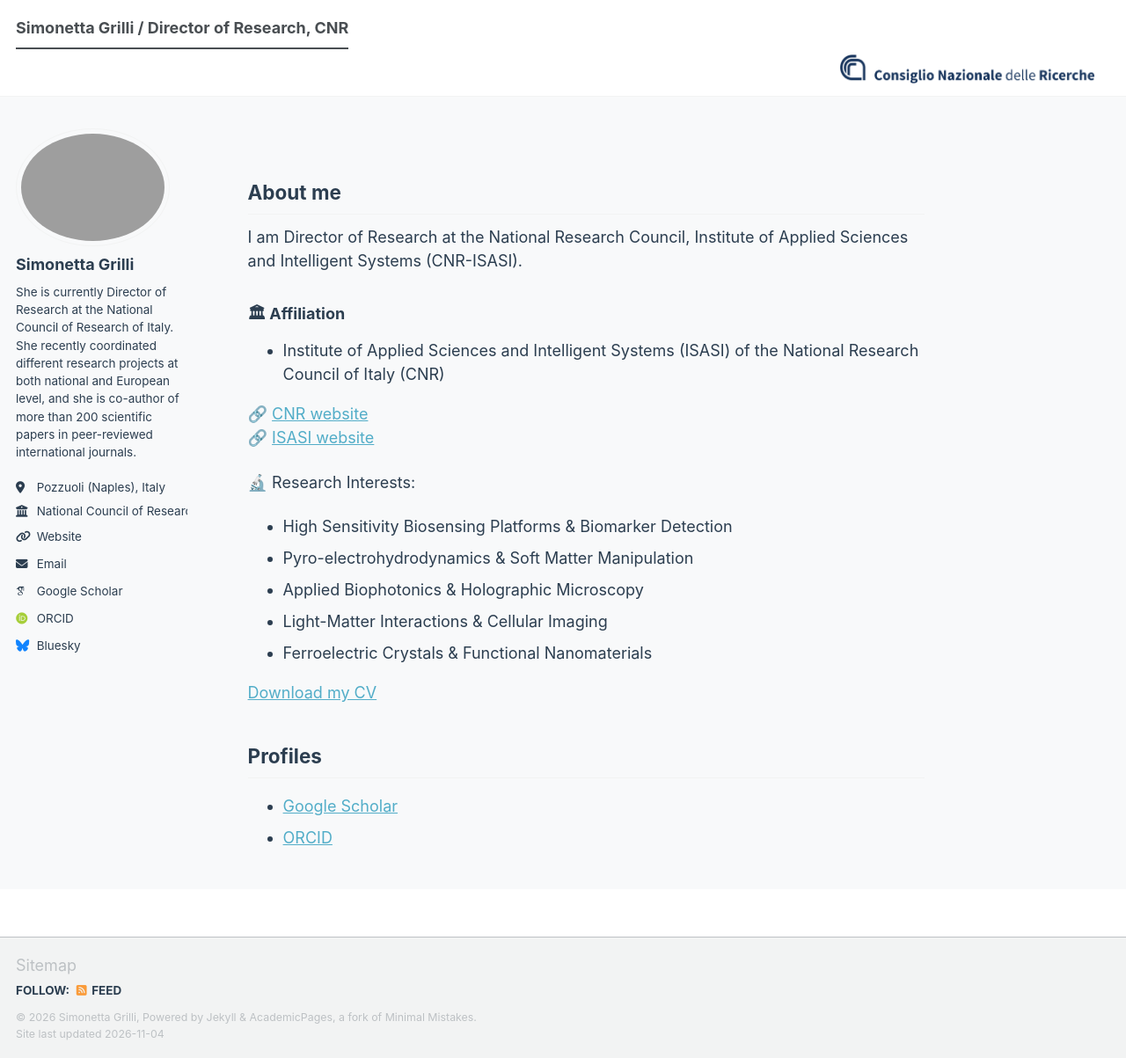
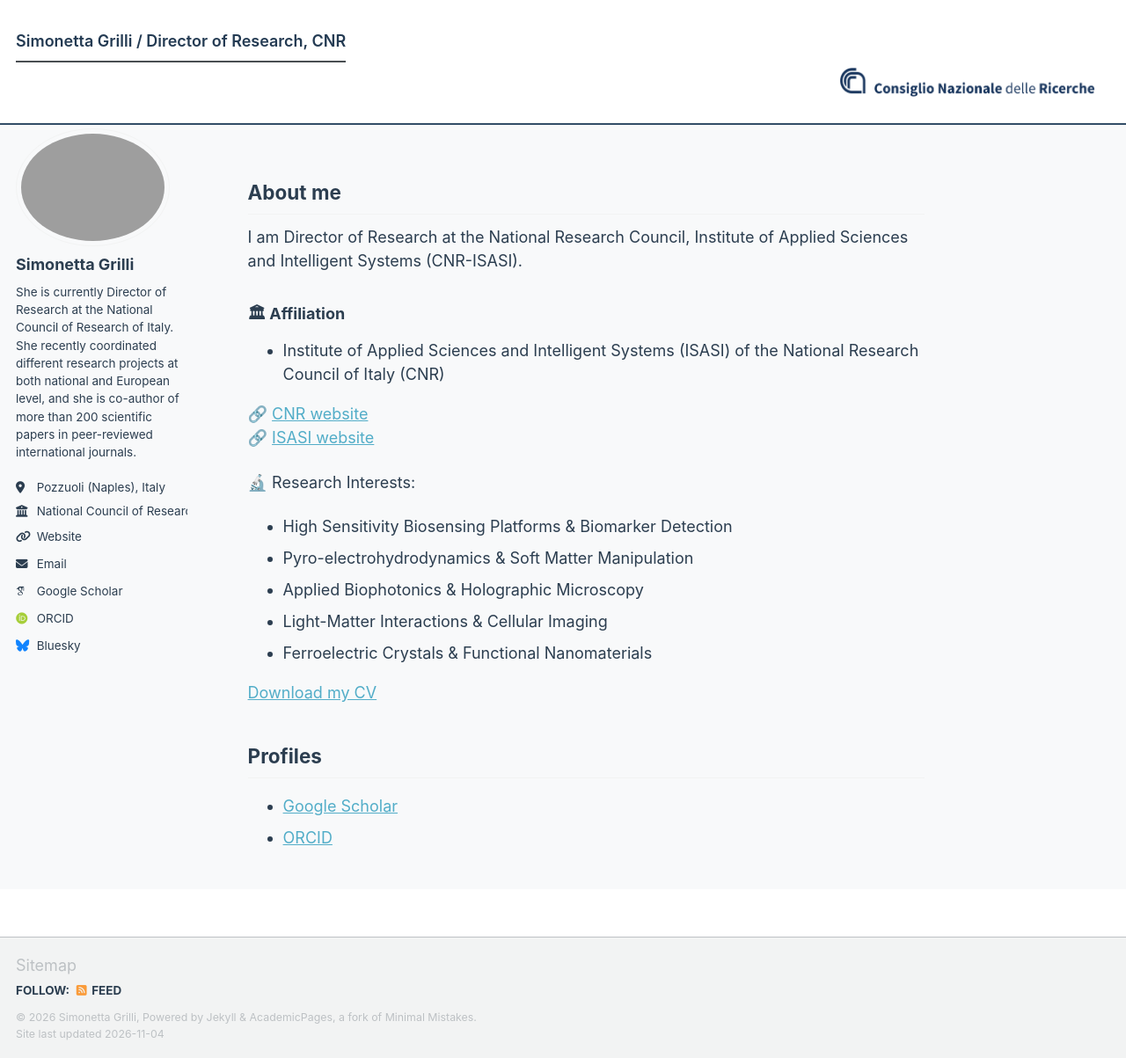
Before and after one commit to simonettagrilli/simonettagrilli.github.io, a Jekyll site: the page built from _pages/about.md, in a window 1280 px wide and 1203 px high. Shown: the whole window at 88% size. Built offline with Jekyll 4.4.1, drawn with Linux system fonts in a browser that asks for light colours; some web fonts are replaced; a script bundle is joined from its source files by our own code; library files that are not in the unit come from our copies.

Commit message:
Add styles for masthead in head.html

```diff
--- a/_includes/head.html
+++ b/_includes/head.html
@@ -19,4 +19,17 @@
     background-color: #f8f9fa !important;
     color: #2c3e50 !important;
   }
+  /* Stile pulito per la barra di intestazione */
+  .masthead {
+    background-color: #ffffff !important;
+    border-bottom: 2px solid #334e68 !important;
+    padding: 15px 0 !important;
+  }
+  .masthead a, .site-title {
+    color: #243b53 !important;
+    font-weight: 600 !important;
+  }
+  .site-title:hover {
+    color: #102a43 !important;
+  }
 </style>
```
